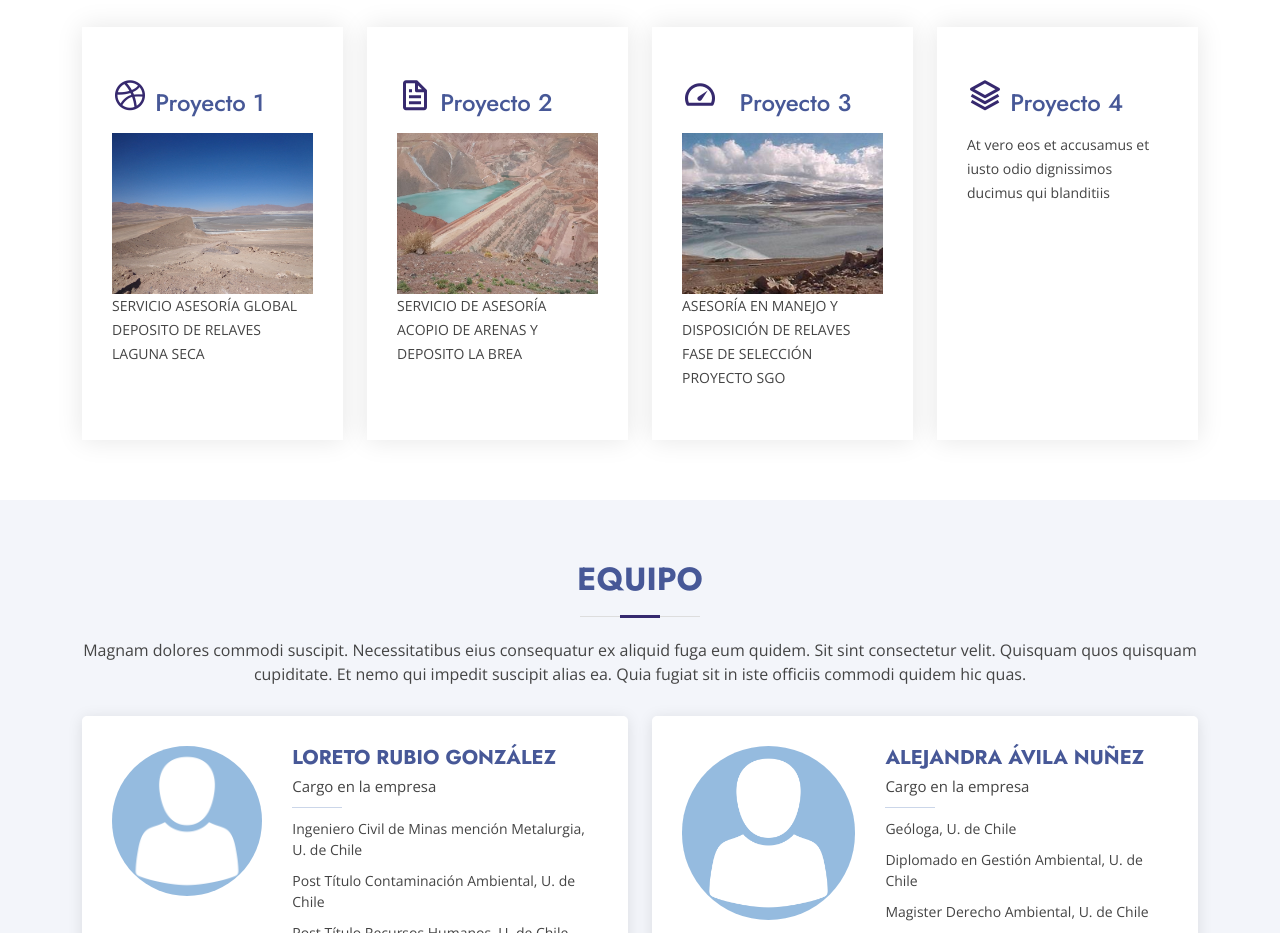
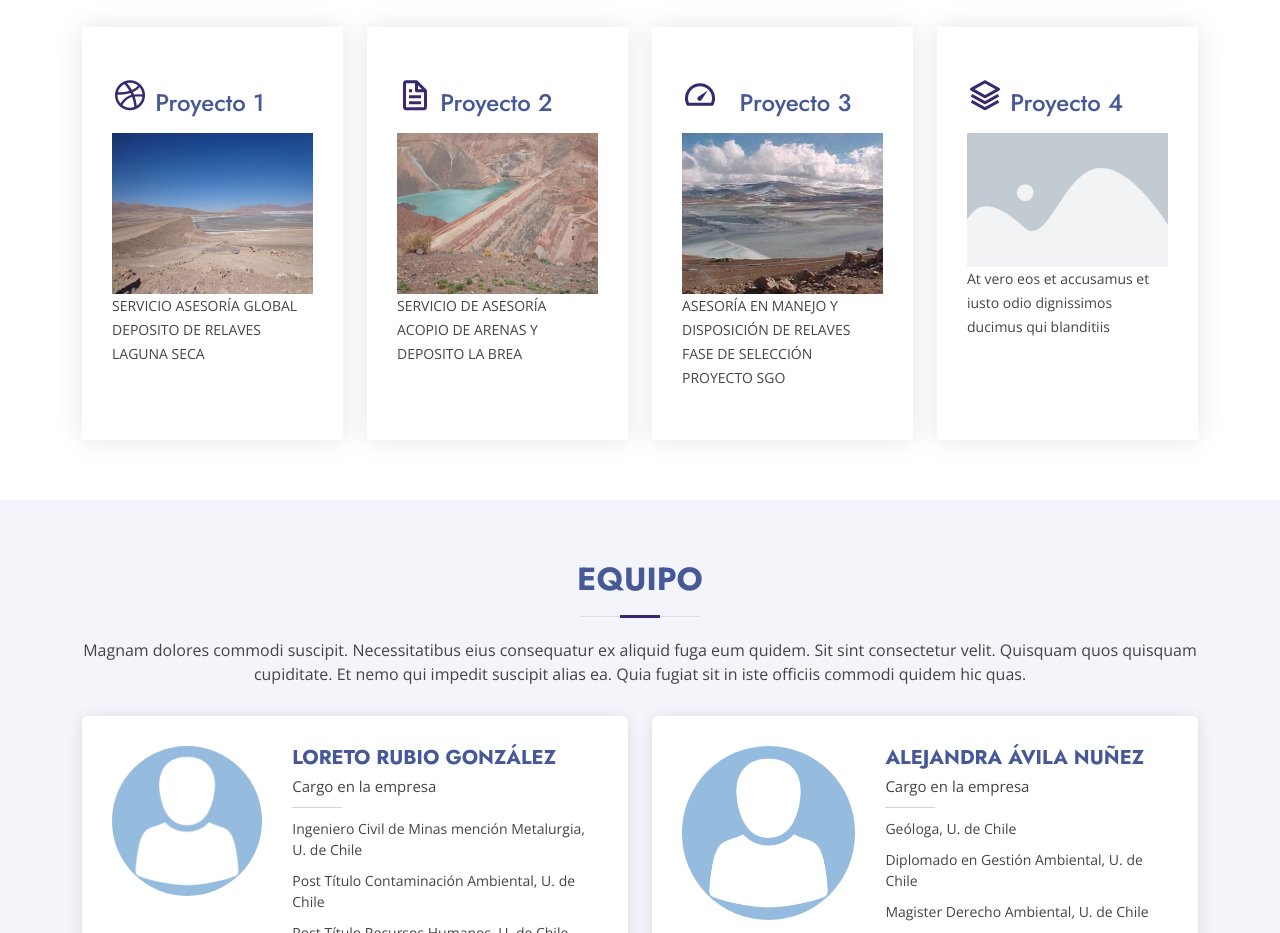
Before and after one commit to sselmanr/codice2, a plain HTML site: page index.html in a window 1280 px wide. Shown: the part 2161-3094 px from the top of the page. Drawn offline with nearby package versions, Linux system fonts and the light colour scheme; a web font is replaced by a local one.

Commit message:
se incorpora placeholder imagen proyectos

```diff
--- a/index.html
+++ b/index.html
@@ -268,7 +268,7 @@
                   <a href="">Proyecto 4</a>
                 </h4>
               </div>
-
+              <img src="assets/img/placeholder.png" alt="placeholder" class="img-fluid">
               <p>At vero eos et accusamus et iusto odio dignissimos ducimus qui blanditiis</p>
             </div>
           </div>
```
Also changed, not shown: assets/img/placeholder.png (added).
